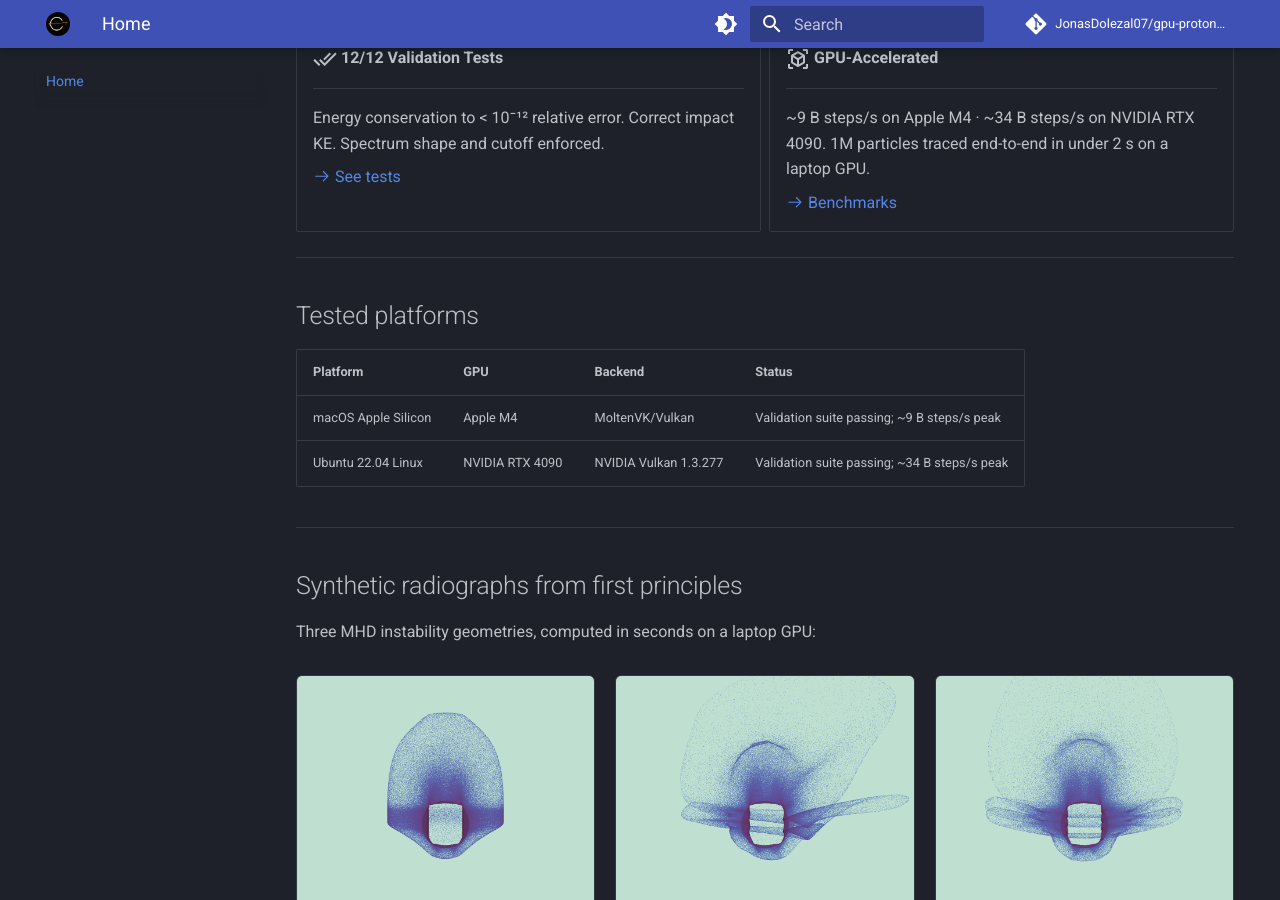
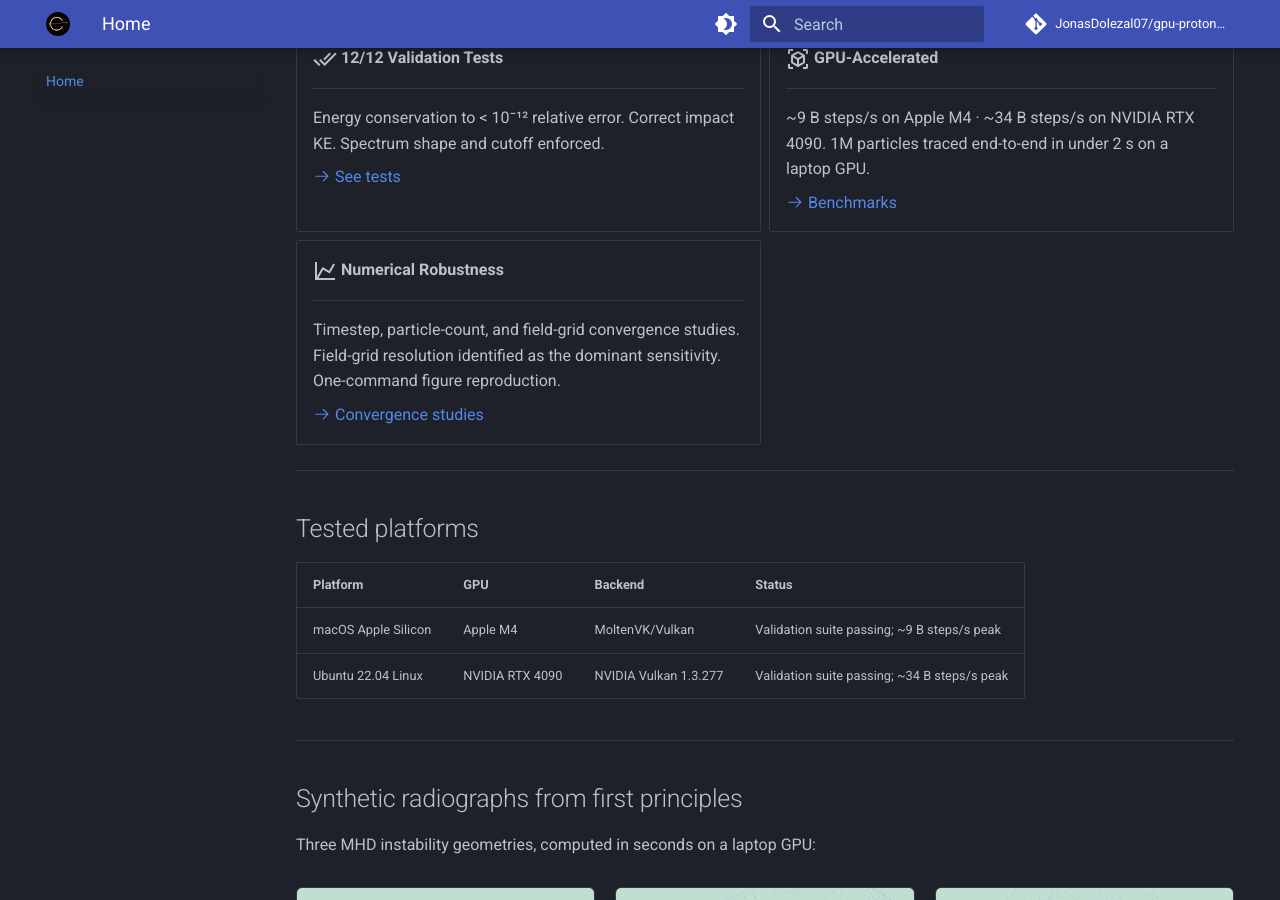
Before and after one commit to JonasDolezal07/gpu-proton-radiography, an MkDocs documentation site: the page built from docs/index.md, in a window 1280 px wide and 900 px high, scrolled down 717 px. Built offline with MkDocs 1.6.1 and Material for MkDocs 9.7.7, drawn with Linux system fonts in a browser that asks for light colours; comment, search, counter and statistics services are not loaded.

Commit message:
Add Numerical Robustness docs page with convergence studies
New convergence.md covers timestep, particle-count, and field-grid
sensitivity with practical guidance tables and reproducibility command.
Adds navigation card on homepage.

```diff
--- a/docs/index.md
+++ b/docs/index.md
@@ -51,6 +51,16 @@ hide:
     1M particles traced end-to-end in under 2 s on a laptop GPU.
 
     [:octicons-arrow-right-24: Benchmarks](benchmark.md)
+
+-   :material-chart-line:{ .lg .middle } **Numerical Robustness**
+
+    ---
+
+    Timestep, particle-count, and field-grid convergence studies.
+    Field-grid resolution identified as the dominant sensitivity.
+    One-command figure reproduction.
+
+    [:octicons-arrow-right-24: Convergence studies](convergence.md)
 
 </div>
 
--- a/mkdocs.yml
+++ b/mkdocs.yml
@@ -44,6 +44,7 @@ nav:
     - Source Geometry: geometry.md
     - Energy Spectra: spectra.md
     - Validation: validation.md
+    - Numerical Robustness: convergence.md
     - Benchmarks: benchmark.md
     - Limitations: limitations.md
   - Reference:
```
Also changed, not shown: docs/convergence.md (added, +77 -0 lines).
